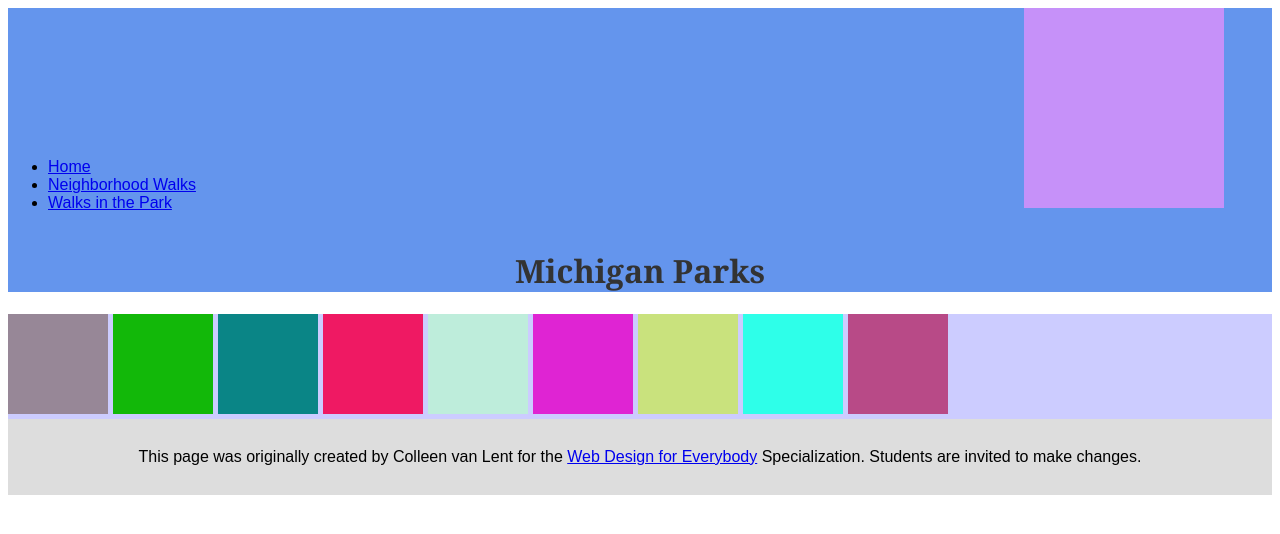
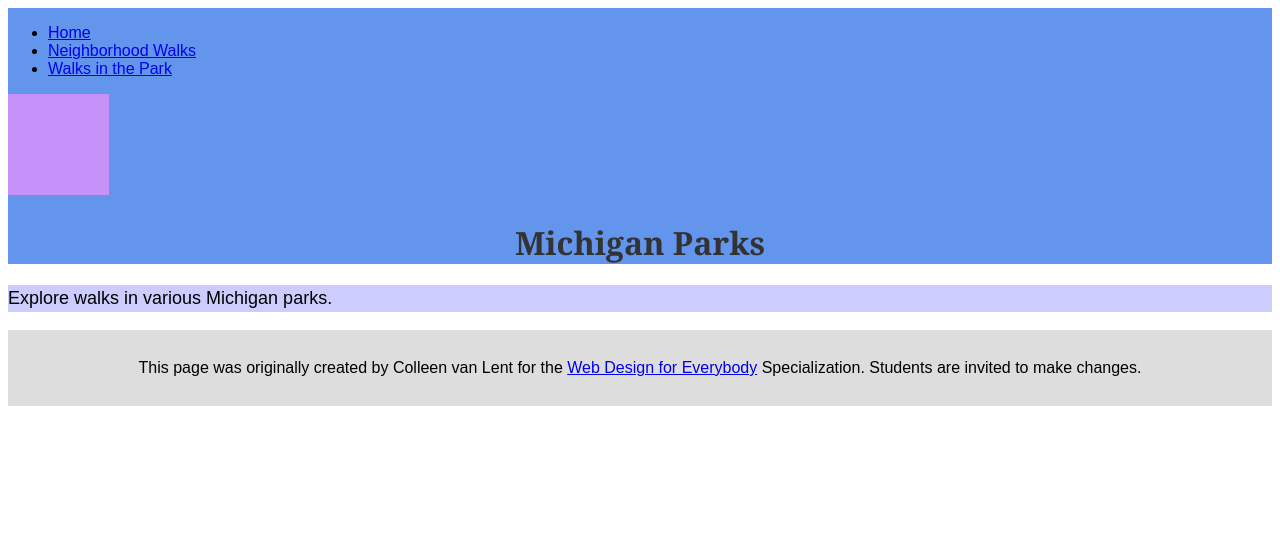
Before and after one commit to marceloblackbelt-dot/meu-site-css-tarefa-2, a plain HTML site: page parks.html in a window 1280 px wide. Drawn offline with Linux system fonts and the light colour scheme.

Commit message:
Update parks.html

```diff
--- a/parks.html
+++ b/parks.html
@@ -1,46 +1,31 @@
 <!DOCTYPE html>
 <html lang="en">
-
 <head>
   <meta charset="utf-8">
   <meta name="viewport" content="width=device-width">
   <title>Neighborhood Walk</title>
   <link rel="stylesheet" href="css/style.css">
 </head>
-
 <body>
+  <a href="#main" class="skip-link">Skip to Main Content</a>
   <header>
     <nav>
       <ul>
-        <li><a href="index.html">Home</a></li>
+        <li><a href="parks.html">Home</a></li>
         <li><a href="neighborhood.html">Neighborhood Walks</a></li>
         <li><a href="parks.html">Walks in the Park</a></li>
       </ul>
+      <img src="images/BaconGallupPark.jpg" width="200" alt="Brown Labradoodle sitting next to a statue.">
     </nav>
-    <img src="images/BaconGallupPark.jpg" width="200" alt="Brown Labradoodle sitting next to a statue.">
     <h1>Michigan Parks</h1>
   </header>
-
-  <main>
-    <div>
-      <img src="images/bacon_in_the_woods.png" alt="brown labradoodle sitting near a stream in a wooded setting" width="100">
-      <img src="images/bacon_near_the_fort.png" alt="brown labradoodle posing in front of a makeshift fort made of branches" width="100">
-      <img src="images/downed_tree.png" alt="a downed tree crossign a stream" width="100">
-      <img src="images/fort_in_woods.png" alt="a small fort made of branches" width="100">
-      <img src="images/huron_river_cascades.JPG" alt=" two people on a kayak approaching some small rapids" width="100">
-      <img src="images/lake_view.JPG" alt="a glimpse of a child running along a lake obscured by branches" width="100">
-      <img src="images/mist_over_huron_river.JPG" alt="the mist rising over a river in the morning" width="100">
-      <img src="images/munising.jpg" alt="small waterfall" width="100">
-      <img src="images/reflected_tree.JPG" alt="reflection of a lake and trees" width="100">
-    </div>
+  <main id="main">
+    <p>Explore walks in various Michigan parks.</p>
   </main>
-
   <footer>
-    <p>This page was originally created by Colleen van Lent for the <a
-        href="https://www.coursera.org/specializations/web-design"> Web Design for Everybody</a> Specialization.
+    <p>This page was originally created by Colleen van Lent for the
+      <a href="https://www.coursera.org/specializations/web-design">Web Design for Everybody</a> Specialization.
       Students are invited to make changes.</p>
   </footer>
-
 </body>
-
 </html>
```
